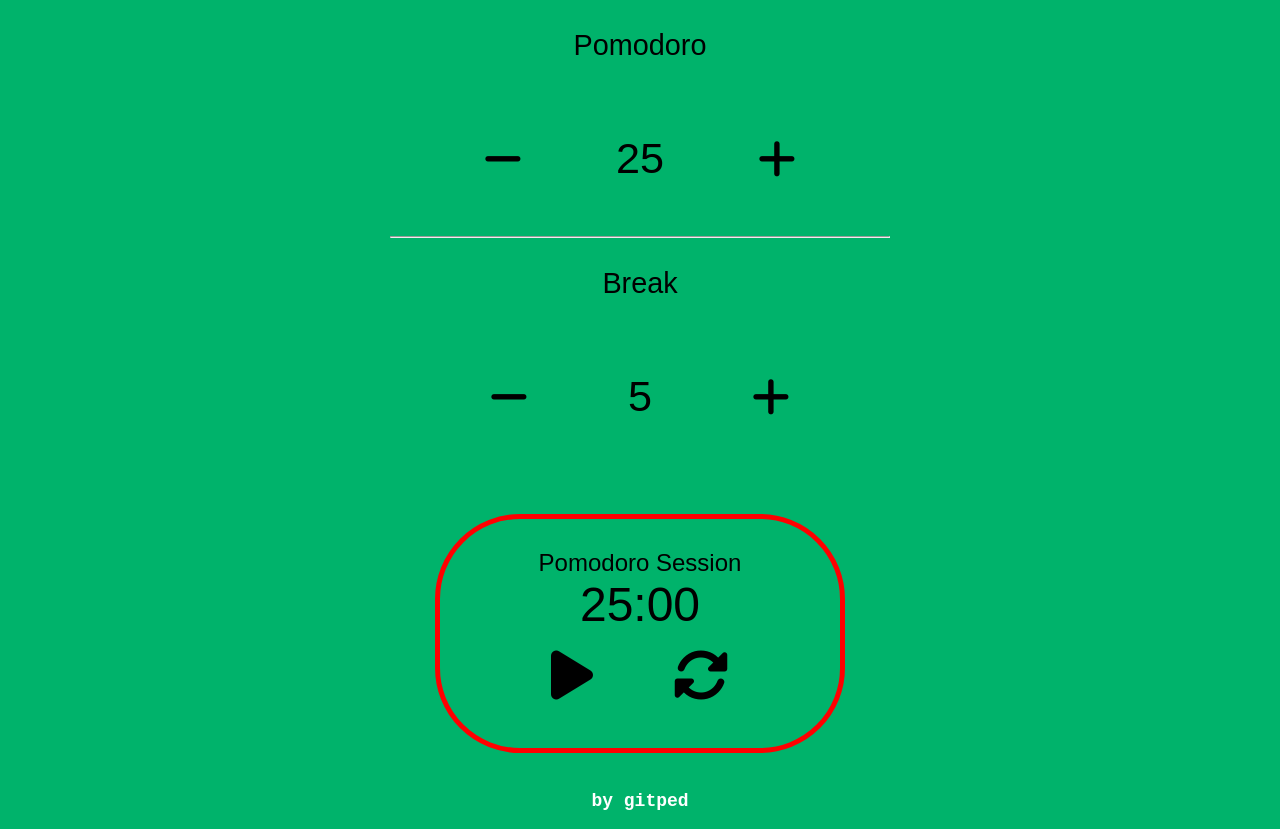
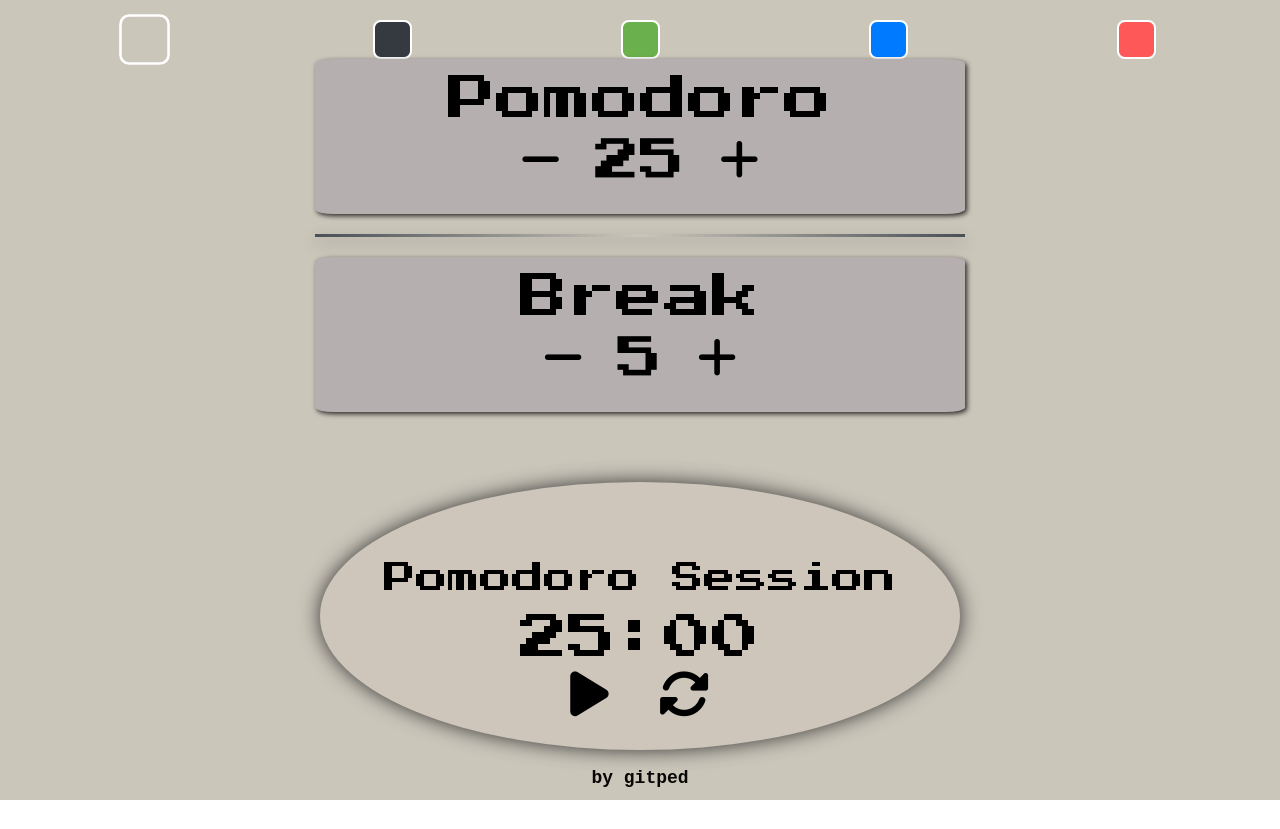
Before and after one commit to gitped/pomodoro-clock, a React app: page / in a window 1280 px wide. Built offline with nearby package versions, Linux system fonts and the light colour scheme.

Commit message:
Add multiple color-theme options

```diff
--- a/src/App.css
+++ b/src/App.css
@@ -1,73 +1,264 @@
+@import 'https://fonts.googleapis.com/css?family=Press+Start+2P';
+
+:root {
+  --theme-square-border-color: #fff;
+  --main-theme-light: #cbc6ba;
+  --main-theme-dark: #343a40;
+  --main-theme-green: #6ab04c;
+  --main-theme-blue: #007bff;
+  --main-theme-red: #ff5858;
+}
+
+/* LIGHT THEME */
+.light {
+  --background-color: #cbc6ba;
+  --text-color: #070605;
+  --hr-background-color: linear-gradient(to right, #495057, #cbc6ba, #495057);
+  --hr-shadow-color: rgba(0, 0, 0, 0.3);
+  --timer-background-color: #b6afaf;
+  --timer-shadow: rgba(0, 0, 0, 0.8);
+  --timer-hover-shadow: rgb(0, 0, 0, 0.5);
+  --timer-button-hover-background-color: #cbc6ba;
+  --clock-background-color: #cec6ba;
+  --clock-shadow: #333;
+  --clock-font-color: #000;
+  --clock-button-hover-color: #000;
+  --footer-color: #070605;
+}
+
+/* DARK THEME */
+.dark {
+  --background-color: #343a40;
+  --text-color: #f8f9fa;
+  --hr-background-color: linear-gradient(to right, #495057, #343a40, #495057);
+  --hr-shadow-color: rgba(255, 255, 255, 0.3);
+  --timer-background-color: #495057;
+  --timer-shadow: rgba(255, 255, 255, 0.2);
+  --timer-hover-shadow: rgb(255, 255, 255, 0.5);
+  --timer-button-hover-background-color: #343a40;
+  --clock-background-color: #373a40;
+  --clock-shadow: #495057;
+  --clock-font-color: #f8f9fa;
+  --clock-button-hover-color: #f8f9fa;
+  --footer-color: #f8f9fa;
+}
+
+/* GREEN THEME */
+.green {
+  --background-color: #6ab04c;
+  --text-color: #fff;
+  --hr-background-color: linear-gradient(to right, #287d3c, #6ab04c, #287d3c);
+  --hr-shadow-color: rgba(0, 0, 0, 0.3);
+  --timer-background-color: #287d3c;
+  --timer-shadow: rgba(0, 0, 0, 0.5);
+  --timer-hover-shadow: rgb(255, 255, 255, 0.5);
+  --timer-button-hover-background-color: #6ab04c;
+  --clock-background-color: #9ab04c;
+  --clock-shadow: #333;
+  --clock-font-color: #000;
+  --clock-button-hover-color: green;
+  --footer-color: #fff;
+}
+
+/* BLUE THEME */
+.blue {
+  --background-color: #007bff;
+  --text-color: #fff;
+  --hr-background-color: linear-gradient(to right, #0056b3, #007bff, #0056b3);
+  --hr-shadow-color: rgba(0, 0, 0, 0.3);
+  --timer-background-color: #0056b3;
+  --timer-shadow: rgba(0, 0, 0, 0.5);
+  --timer-hover-shadow: rgb(255, 255, 255, 0.5);
+  --timer-button-hover-background-color: #007bff;
+  --clock-background-color: #307bff;
+  --clock-shadow: #333;
+  --clock-font-color: #000;
+  --clock-button-hover-color: blue;
+  --footer-color: #fff;
+}
+
+/* RED THEME */
+.red {
+  --background-color: #ff5858;
+  --text-color: #fff;
+  --hr-background-color: linear-gradient(to right, #c82333, #ff5858, #c82333);
+  --hr-shadow-color: rgba(0, 0, 0, 0.3);
+  --timer-background-color: #c82333;
+  --timer-shadow: rgba(0, 0, 0, 1);
+  --timer-hover-shadow: rgb(255, 255, 255, 0.5);
+  --timer-button-hover-background-color: #c82333;
+  --clock-background-color: #f82333;
+  --clock-shadow: #333;
+  --clock-font-color: #000;
+  --clock-button-hover-color: red;
+  --footer-color: #fff;
+}
+
+hr {
+  border: none;
+  height: 3px;
+  background: var(--hr-background-color);
+  margin: 20px 0;
+  box-shadow: 0 5px 15px var(--hr-shadow-color);
+}
+
+a, .themeSquare {
+  cursor: pointer;
+}
+
+
+/* MAIN CANVAS */
 body {
   margin: 0;
   padding: 0;
-  font-family: sans-serif;
+  font-family: 'Press Start 2P', 'Segoe UI', Tahoma, Geneva, Verdana, sans-serif;
+  color: var(--text-color);
+  transition: background-color 0.3s;
 }
-body {
-  background-color: #00b36b;
-}
+
 .canvas {
+  background-color: var(--background-color);
   display: flex;
   flex-direction: column;
   text-align: center;
   height: 100vh;
-  width: 100wh;
+  width: 100%;
+  padding: 20px;
+  box-sizing: border-box;
 }
 .canvas .row {
   margin: auto;
 }
+
+
+/* THEME SQUARES */
+.theme-switcher {
+  display: flex;
+  justify-content: space-around;
+}
+
+.themeSquare {
+  width: 35px;
+  height: 35px;
+  border: 2px solid var(--theme-square-border-color);
+  border-radius: 20%;
+  transition: transform 0.4s;
+}
+
+.themeSquare.light {
+  background-color: var(--main-theme-light);
+}
+.themeSquare.dark {
+  background-color: var(--main-theme-dark);
+}
+.themeSquare.green {
+  background-color: var(--main-theme-green);
+}
+.themeSquare.blue {
+  background-color: var(--main-theme-blue);
+}
+.themeSquare.red {
+  background-color: var(--main-theme-red);
+}
+
+.themeSquare.active {
+  transform: scale(1.3);
+}
+
+
+/* TIMERS */
 .timers {
-  width: 500px;
+  width: 650px;
   margin: auto;
-  margin-bottom: 10px;
-  font-size: 1.8rem;
+  padding: 16px 0;
+  font-size: 3rem;
+  box-shadow: 2px 2px 5px var(--timer-shadow);
+  transition: box-shadow 0.4s ease;
+  background-color: var(--timer-background-color);
+  border-radius: 3%;
 }
-.buttons {
+.timers p {
+  margin: 0;
+}
+
+.timers:hover {
+  box-shadow: 2px 2px 5px var(--timer-hover-shadow);
+  transition: box-shadow 0.4s ease;
+  transform: scale(1.05);
+  transition: transform 0.3s ease;
+}
+.timers .buttons {
   display: flex;
-  flex-direction: row;
-  font-size: 2.7rem;
+  justify-content: center;
+  gap: 20px;
+  font-size: 2.8rem;
   align-items: center;
 }
-a {
-  cursor: pointer;
-  margin: auto;
-}
-i {
+
+.timers i {
   padding: 15px;
-}
-i:hover {
-  background-color: black;
-  color: white;
+  border-radius: 50%;
 }
 
+.timers a {
+  position: relative;
+}
+
+.timers a:hover::before {
+  content: '';
+  position: absolute;
+  top: 0;
+  left: 0;
+  width: 100%;
+  height: 100%;
+  z-index: -1;
+  background-color: var(--timer-button-hover-background-color);
+  border-radius: 50%;
+  filter: blur(25px);
+}
+
+
+/* CLOCK COUNTDOWN */
 #clock {
+  background-color: var(--clock-background-color);
   text-align: center;
-  margin: auto;
-  margin-top: 50px;
-  padding: 30px 0;
-  border: 5px solid red;
-  border-radius: 85px;
+  margin: 70px auto auto auto;
+  padding: 60px 45px 30px 45px;
+  border-radius: 50%;
+  box-shadow: 0 0 20px var(--clock-shadow);
   width: 100%;
-  max-width: 400px;
+  max-width: 550px;
+  font-size: 3rem;
+  color: var(--clock-font-color);
 }
+
 #clock #timer-label {
-  font-size: 1.5rem;
+  font-size: 2rem;
+  margin: 20px 0;
 }
-#clock #time-left {
-  font-size: 3rem;
-}
-#start_stop, #reset {
+
+#clock .clock-buttons {
+  display: inline-block;
   margin: 0 25px;
 }
-#clock a{
-  cursor: pointer;
-  font-size: 3.5rem;
+
+#clock .clock-buttons i:hover {
+  transform: scale(1.5) rotate(360deg);
+  transition: transform 0.6s ease;
+  color: var(--clock-button-hover-color);
 }
+
+#clock a {
+  font-size: 3.2rem;
+}
+
+
+/* FOOTER */
 footer {
-  margin-top: 20px;
-  color: white;
+  padding-bottom: 5px;
+  color: var(--footer-color);
   text-align: center;
   font-size: 18px;
   font-weight: bold;
-  font-family: monospace;
+  font-family: 'Courier New', Courier, monospace;
 }
--- a/src/ClockApp.js
+++ b/src/ClockApp.js
@@ -1,10 +1,9 @@
-import React from 'react';
+import React, { useState, useEffect } from 'react';
 import './App.css';
+import ThemeSwitcher from './components/ThemeSwitcher';
 import TimerSet from './components/TimerSet';
 import ClockCountdown from './components/ClockCountdown';
 import Footer from './components/Footer';
-
-const { useState, useEffect } = React
 
 const ClockApp = () => {
   const [sessionTime, setSessionTime] = useState(25);
@@ -14,7 +13,7 @@ const ClockApp = () => {
   const [seconds, setSeconds] = useState(0);
   const [breakMode, setBreakMode] = useState(false);
   const audioElement = document.getElementById('beep');
-
+  const [currentTheme, setCurrentTheme] = useState('light');
 
   useEffect(() => {
     if (!pause) {
@@ -39,6 +38,7 @@ const ClockApp = () => {
     }
   }, [pause, minutes, seconds, breakMode]);
 
+  const handleThemeChange = (theme) => { setCurrentTheme(theme) };
 
   const handleReset = () => {
     setPause(true);
@@ -59,21 +59,26 @@ const ClockApp = () => {
     setSessionTime((prevSessionTime) => (prevSessionTime > 1 ? prevSessionTime - 1 : prevSessionTime));
     if(!breakMode) setMinutes((prevMinutes) => (prevMinutes > 1 ? prevMinutes - 1 : prevMinutes));
   };
+
   const increaseSessionTime = () => {
     setSessionTime((prevSessionTime) => (prevSessionTime<=59 ? prevSessionTime+1 : prevSessionTime));
     if(!breakMode) setMinutes((prevMinutes) => (prevMinutes > 1 ? prevMinutes + 1 : prevMinutes));
   };
+
   const decreaseBreakTime = () => {
     setBreakTime((prevBreakTime) => (prevBreakTime>1 ? prevBreakTime-1 : prevBreakTime));
     if(breakMode) setMinutes((prevMinutes) => (prevMinutes > 1 ? prevMinutes - 1 : prevMinutes));
   };
+
   const increaseBreakTime = () => {
     setBreakTime((prevBreakTime) => (prevBreakTime<=59 ? prevBreakTime+1 : prevBreakTime));
     if(breakMode) setMinutes((prevMinutes) => (prevMinutes > 1 ? prevMinutes + 1 : prevMinutes));
   };
 
   return (
+    <div className={`${currentTheme}`}>
       <div className="canvas">
+        <ThemeSwitcher onThemeChange={handleThemeChange} currentTheme={currentTheme} />
         <div className="row">
           <div className="col-12">
             <TimerSet title="Pomodoro" label="session"
@@ -92,6 +97,7 @@ const ClockApp = () => {
         </div>
         <Footer />
       </div>
+    </div>
   );
 };
 
--- a/src/components/ClockCountdown.js
+++ b/src/components/ClockCountdown.js
@@ -5,10 +5,16 @@ const ClockCountdown = ({ label, time, togglePause, pause, handleReset }) => {
     <div id="clock">
       <div id="timer-label">{label}</div>
       <div id="time-left">{time}</div>
-      <a id="start_stop" onClick={togglePause}>
-        {pause ? <i className="fa-solid fa-play"></i> : <i className="fa-solid fa-pause"></i>}
-      </a>
-      <a id="reset" onClick={handleReset}><i className="fa-solid fa-rotate"></i></a>
+      <div className="clock-buttons">
+        <a id="start_stop" onClick={togglePause}>
+          {pause ? <i className="fa-solid fa-play"></i> : <i className="fa-solid fa-pause"></i>}
+        </a>
+      </div>
+      <div className="clock-buttons">
+        <a id="reset" onClick={handleReset}>
+          <i className="fa-solid fa-rotate"></i>
+        </a>
+      </div>
       <audio id="beep" type="audio/mpeg" src="https://audio-previews.elements.envatousercontent.com/files/446277402/preview.mp3?response-content-disposition=attachment%3B+filename%3D%22QNZWF65-the-jazz-intro-logo.mp3%22" />
     </div>
   )
--- /dev/null
+++ b/src/components/ThemeSwitcher.js
@@ -0,0 +1,19 @@
+import React from 'react';
+
+function ThemeSwitcher({ onThemeChange, currentTheme }) {
+  const themes = ['light', 'dark', 'green', 'blue', 'red'];
+
+  return (
+    <div className="theme-switcher">
+      {themes.map((theme) => (
+        <div
+          key={theme}
+          className={`themeSquare ${theme} ${currentTheme === theme ? 'active' : ''}`}
+          onClick={() => onThemeChange(theme)}
+        ></div>
+      ))}
+    </div>
+  );
+}
+
+export default ThemeSwitcher;
```
Lines whose indentation alone changed are shown as unchanged.
